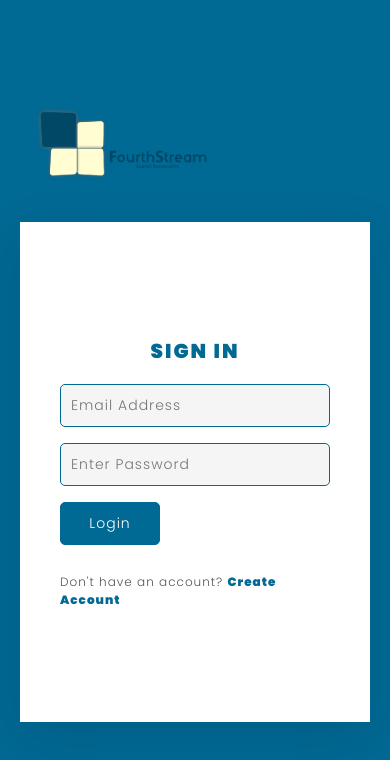
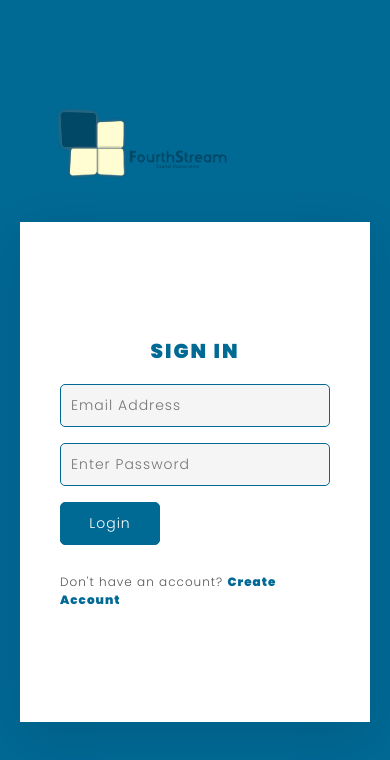
Before and after one commit to Ojochogwu866/fscapital, a plain HTML site: page fourthstream-Login-and-reg/login.html in a window 390 px wide. Drawn offline with nearby package versions, Linux system fonts and the light colour scheme.

Commit message:
Update style.css

```diff
--- a/fourthstream-Login-and-reg/style.css
+++ b/fourthstream-Login-and-reg/style.css
@@ -126,6 +126,6 @@ section .container .user .formbx form .signup a{
     }
         section .images img{
         width: 200px;
-        margin-left: 0px;
+        margin-left: 20px;
     }
 }
```
